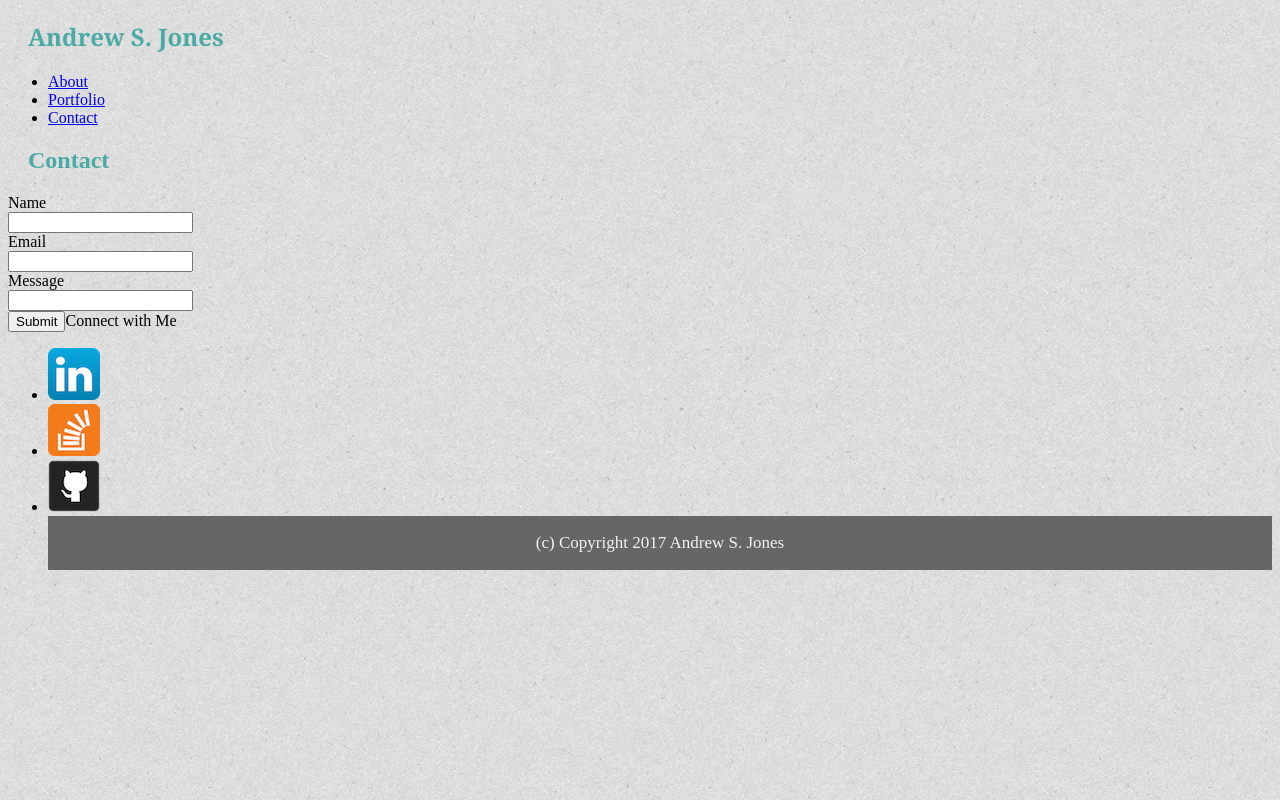
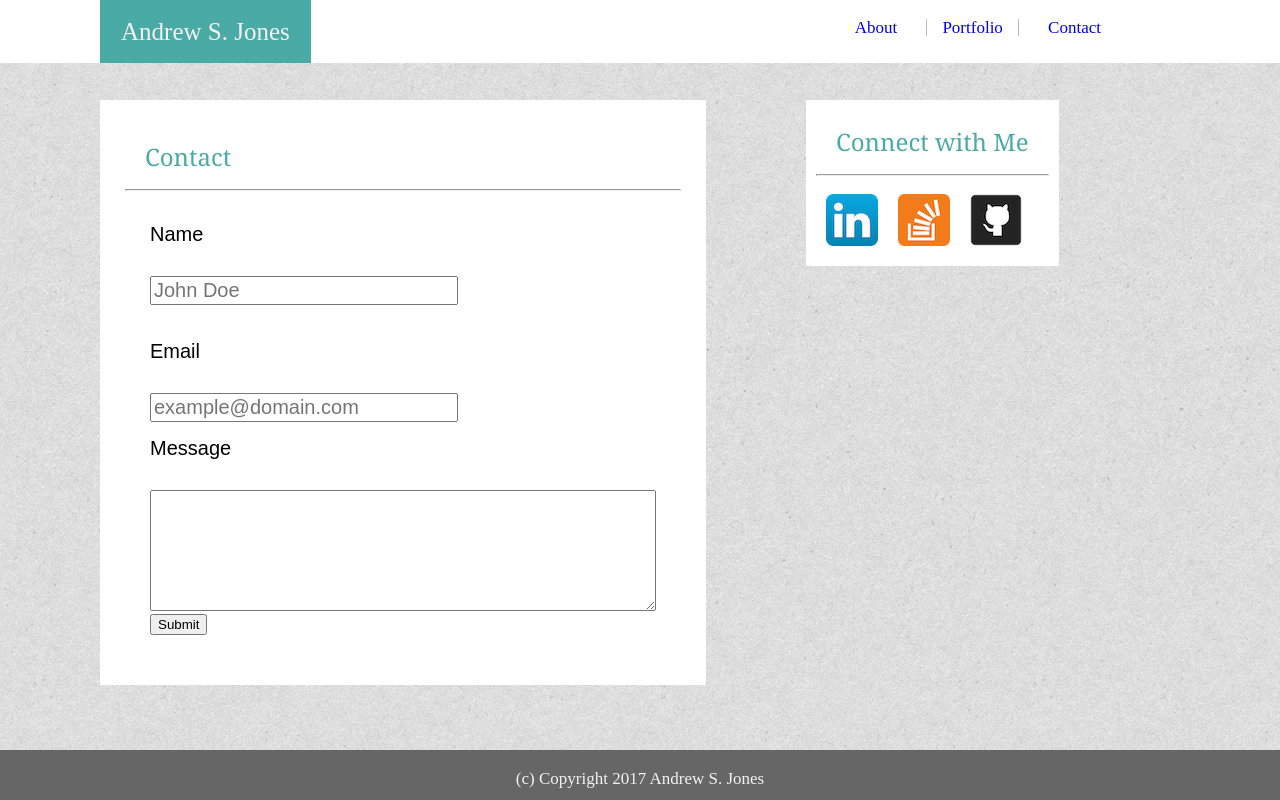
Before and after one commit to cwax06/Basic-Portfolio, a plain HTML site: page contact.html in a window 1280 px wide. Drawn offline with Linux system fonts and the light colour scheme; files that its build step writes are made by us from their sources; files whose address does not match are found by name.

Commit message:
Saturday

```diff
--- /dev/null
+++ b/assets/css/dump.css
@@ -0,0 +1,90 @@
+li a {
+	display: block;
+	padding: 8px;
+	background-color: #ffffff;
+	text-align: center;
+	padding: 14px 16px;
+	text-decoration: none;
+}
+
+li a:hover {
+    background-color: #ddd;
+    color: black;
+}
+
+.topnav a.active {
+    background-color: #4CAF50;
+    color: white;
+}
+
+.logo {
+	background: #4aaaa5;
+	float: left;
+	padding: 19px 21px;
+	font-size: 24px;
+    font-family: Georgia, Times, Times New Roman, serif;
+}
+
+.links {
+	font-style: ;
+	padding: 20px 10px;
+}
+
+#aboutlink {
+	padding-right: 10px;
+	float: right;
+}
+
+#portfoliolink {
+	padding-left: 10px;
+	padding-right: 10px;
+	border-right: 1px solid #bbb;
+	border-left: 1px solid #bbb;
+	float: right;
+}
+
+#contactlink {
+	padding-left: 10px;
+	float: right;
+}
+
+.aboutme {
+	float: left;
+	background-color: white;
+    margin: 20px 20px;
+    font-family: Georgia, Times, Times New Roman, serif;
+}
+
+#profilepic {
+    float: left;
+}
+
+.connect {
+    float: left;
+    background-color: white;
+    margin: 20px 20px;
+    width: ;
+    font-family: Georgia, Times, Times New Roman, serif;
+}
+
+.list {
+    float: left;
+}
+
+h1 {
+	color: #4aaaa5;
+    font-size: 24px;
+    margin: 20px;
+}
+
+footer {
+    clear: both;
+    display: block;
+    color: #f2f2f2;
+    text-align: center;
+    text-decoration: none;
+    font-size: 17px;
+    background-color: #666666;
+    border-color: #cccccc;
+    overflow: hidden;
+}
--- a/assets/css/style.css
+++ b/assets/css/style.css
@@ -1,5 +1,7 @@
 /*CSS Style Sheet - Homework 1*/
 body {
+	height: 100%;
+	margin: 0;
     background-image: url("../images/textured_paper.png");
 }
 
@@ -7,86 +9,129 @@ header {
 	font-family: Georgia, Times, Times New Roman, serif;
 }
 
-.topnav {
-	padding: 0% 15% 0% 15%;
+.logo {
+    background: #4aaaa5;
+    color: #f2f2f2;
+	float: left;
+	padding: 19px 21px;
+	font-size: 25px;
+	position: fixed;
+	display: inline-block;
+	margin: 0% 0% 0% 100px;
+}
+
+.main-nav ul {
+	clear: both;
+	position: fixed;
+    top: 0;
+    width: 100%;
+	list-style-type: none;
+	padding: 19px 21px;
+	margin: 0;
     display: block;
     color: #f2f2f2;
-    text-align: center;
     text-decoration: none;
     font-size: 17px;
-    background-color: #ffffff;
     border-color: #cccccc;
     overflow: hidden;
 }
 
-.topnav a:hover {
-    background-color: #ddd;
-    color: black;
+.main-nav ul li {
+	display:inline-block;
+     text-align: center;
+     margin-left:15px;
 }
 
-.topnav a.active {
-    background-color: #4CAF50;
-    color: white;
-}
+.main-nav ul {
+     float:right;
+     background:#ffffff;
+     text-align:right;
+     height:25px;
 
-.logo {
-	background: #4aaaa5;
-	float: left;
-	padding: 19px 21px;
-	font-size: 24px;
-    font-family: Georgia, Times, Times New Roman, serif;
-}
-
-.links {
-	font-style: ;
-	padding: 20px 10px;
 }
 
 #aboutlink {
 	padding-right: 10px;
 	float: right;
+	text-decoration: none;
 }
 
 #portfoliolink {
-	padding-left: 10px;
-	padding-right: 10px;
-	border-right: solid;
-	border-left: solid;
+	padding-left: 15px;
+	padding-right: 15px;
+	border-right: 1px solid #bbb;
+	border-left: 1px solid #bbb;
 	float: right;
+	text-decoration: none;
 }
 
 #contactlink {
 	padding-left: 10px;
 	float: right;
-}
-
-.aboutme {
-	float: left;
-	background-color: white;
-    margin: 20px 20px;
-    font-family: Georgia, Times, Times New Roman, serif;
-}
-
-#profilepic {
-    float: left;
-}
-
-.connect {
-    float: left;
-    background-color: white;
-    margin: 20px 20px;
-    width: ;
-    font-family: Georgia, Times, Times New Roman, serif;
-}
-
-.list {
-    float: left;
+	margin-right: 200px;
+	text-decoration: none;
 }
 
 h1 {
 	color: #4aaaa5;
     font-size: 24px;
     margin: 20px;
+    font-family: Georgia, Times, Times New Roman, serif;
+}
+
+.aboutme {
+	clear: both;
+	float: left;
+	background-color: white;
+    margin: 100px 40px 10px 100px;
+    padding: 10px;
+    font-family: Arial, Helvetica Neue, Helvetica, sans-serif;
+}
+
+#profilepic {
+    float: left;
+    margin: 10px 10px;
+}
+
+.connect {
+    float: left;
+    background-color: white;
+    margin: 100px 0px;
+    padding: 10px;
+    font-family: Arial, Helvetica Neue, Helvetica, sans-serif;
+}
+
+.list {
+    float: left;
+    padding: 10px;
+}
+
+.contact {
+	clear: both;
+	float: left;
+	margin: 100px 100px 100px 100px;
+	background: white;
+}
+
+#name {
+	width: 300px;
+	font-size: 20px;
+	margin-bottom: 20px;
+}
+
+#email {
+	width: 300px;
+	font-size: 20px
+}
+
+#contact {
+	padding: 25px;
+	font-family: Arial, Helvetica Neue, Helvetica, sans-serif;
+}
+
+#textfield {
+	font-size: 20px;
+	width: 500px;
 }
 
 footer {
@@ -99,4 +144,15 @@ footer {
     background-color: #666666;
     border-color: #cccccc;
     overflow: hidden;
+    position: absolute;
+    left: 0; right: 0; bottom: 0;
+    height:50px;
 }
+
+h3 {
+	padding-top: 20px;
+}
+
+h2 {
+	font-size: 20px;
+}
--- a/contact.html
+++ b/contact.html
@@ -1,48 +1,56 @@
 <!DOCTYPE html>
 <html lang="en">
-
 <head>
 	<meta charset="UTF-8">
-	<title>Andrew S. Jones</title>
-	<link rel="stylesheet" type="text/css" href="style.css">
+	<title>Andrew S. Jones Bio</title>
+	<link rel="stylesheet" type="text/css" href="assets/css/reset.css">
+	<link rel="stylesheet" type="text/css" href="assets/css/style.css">
 </head>
+<body>
 
-<body>
-	<header>
-		<h1>Andrew S. Jones</h1>
-	</header>
-	<nav>
-		<ul>
-			<li><a href="index.html">About</a></li>
-			<li><a href="portfolio.html">Portfolio</a></li>
-			<li><a href="contact.html">Contact</a></li>
-		</ul>
-	</nav>
+	 <div class="header" style="max-width: 960px">
+        <div class="main-nav">
+            <ul>
+                <li><a href="index.html" section id="aboutlink">About</a></li>
+                <li><a href="portfolio.html" section id="portfoliolink">Portfolio</a></li>
+                <li><a href="contact.html" section id="contactlink">Contact</a></li>
+            </ul>
+        <div class="logo">Andrew S. Jones</div>
+        </div>
+    </div>
 
-	<h1>Contact</h1>
+		<div class="contact" id="contact" style="max-width: 650px">
+			<h1>Contact</h1>
+			<hr>
+			<form id="contact" action="login.php" method="post">
+				<h2 for="name">Name</h2><br><br>
+				<input id="name" type="text" autocomplete="username" placeholder="John Doe" required><br><br>
+				<h2 for="email">Email</h2><br><br>
+				<input id="email" type="email" name="email" autocomplete="email"
+					   placeholder="example@domain.com" required><br><br>
+				<h2 for="textfield">Message</h2><br><br>
+				<textarea id="textfield" rows="5"></textarea><br>
+				<button class="button" type="submit" name="submit">Submit</button>
+			</form>
+    	</div>
 
-		<form>
-			Name<br>
-			<input type="text" name="John Smith"><br>
-			Email<br>
-			<input type="text" name="example@gmail.com"><br>
-			Message<br>
-			<input type="text" name="Message">
-			<br>
-			<input type="submit" name="Submit"
-
-	<h2>Connect with Me</h2>
-		<ul>
-			<li><img src="assets/images/LinkedIn.png"</li>
-			<li><img src="assets/images/Overflow.png"</li>
-			<li><img src="assets/images/github.png"</li>
+		<div class="connect" id="connect" style="max-width: 270px">
+			<h1>Connect with Me</h1>
+			<hr>
+				<ul>
+					<li><a href="https://www.linkedin.com/in/andrew-scott-jones-8806a41b/" target="_blank">
+						<img src="assets/images/LinkedIn.png" alt="LinkedIn" class="list"</li>
+					<li><a href="https://stackoverflow.com/users/story/8530606" target="_blank">
+						<img src="assets/images/Overflow.png" alt="overflow" class="list"</li>
+					<li><a href="https://github.com/cwax06" target="_blank">
+						 <img src="assets/images/github.png" alt="github" class="list"</li>
+				</ul>
+		</div>
 
 
 	<footer>
-		<p>(c) Copyright 2017 Andrew S. Jones</p>
+		<h3>(c) Copyright 2017 Andrew S. Jones</h3>
 	</footer>
-
-<body>
 
 </body>
 </html>
```
Also changed, not shown: index.html (+25 -24 lines), assets/images/textured_paper/readme.txt (deleted), 5 other files.
